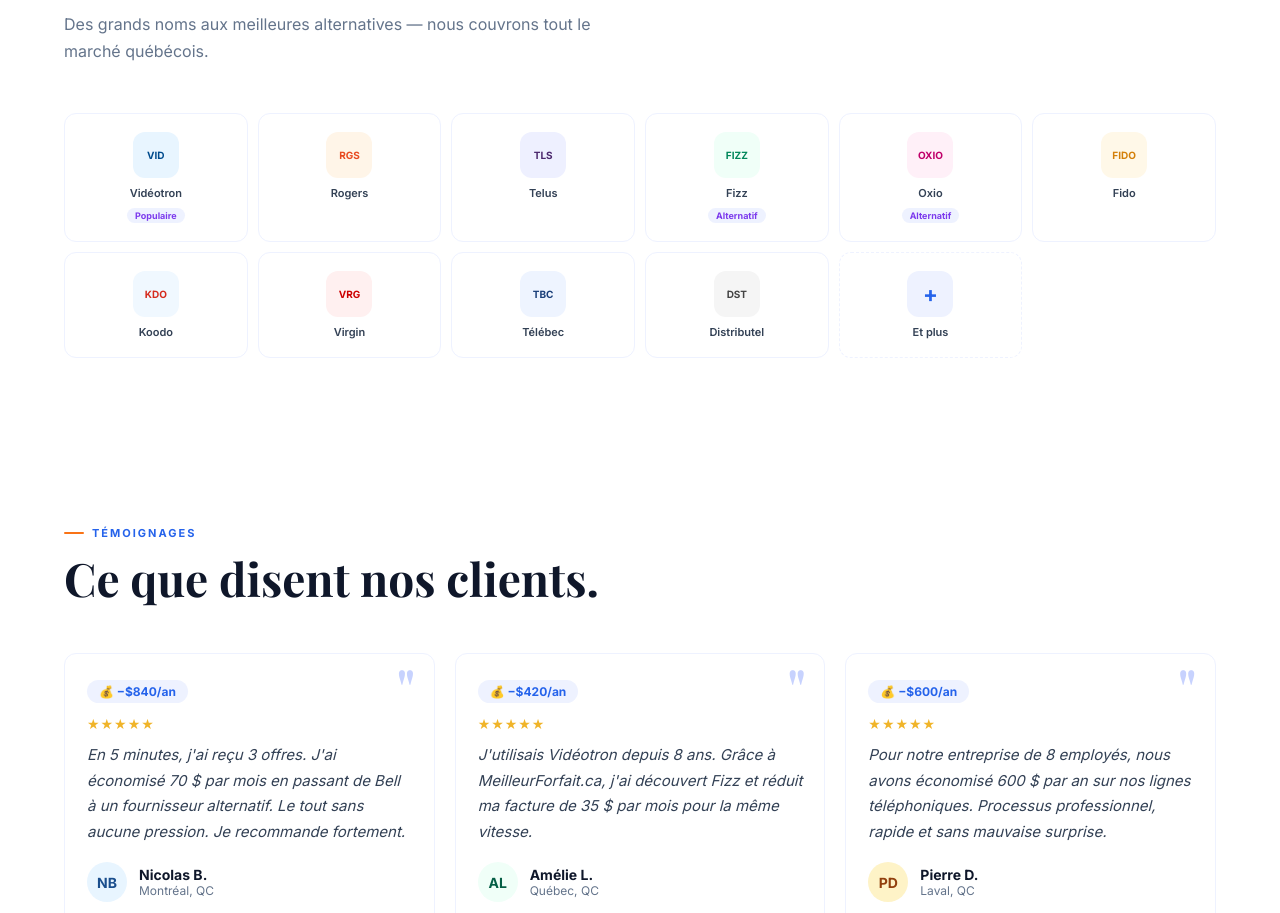
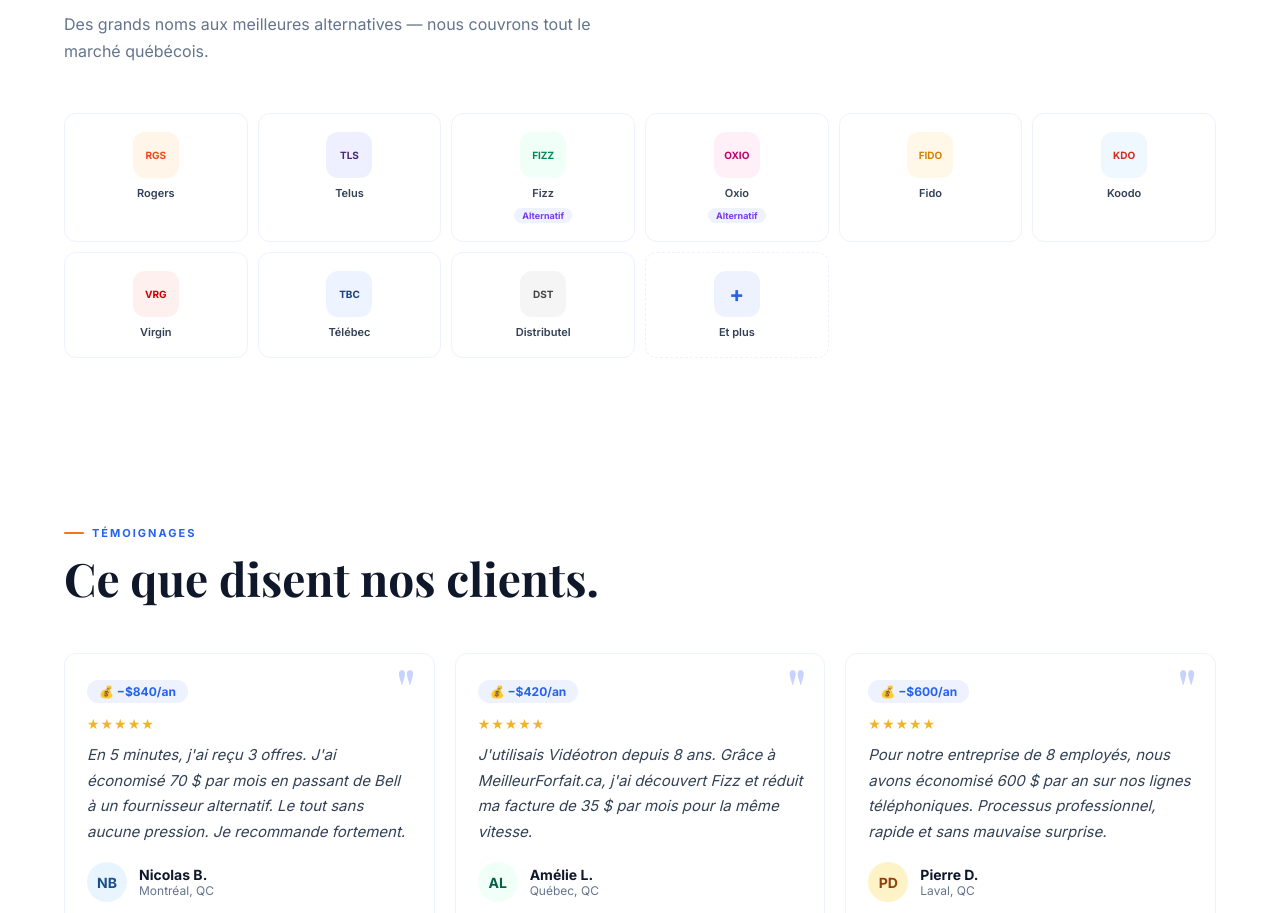
Before and after one commit to danyahd/meilleurforfait1, a plain HTML site: page index.html in a window 1280 px wide. Shown: the part 3393-4306 px from the top of the page. Drawn offline with nearby package versions, Linux system fonts and the light colour scheme.

Commit message:
Update index.html

```diff
--- a/index.html
+++ b/index.html
@@ -610,7 +610,6 @@
       <h2 class="section-title reveal d1" data-fr="20+ fournisseurs. Une demande." data-en="20+ providers. One request.">20+ fournisseurs. Une demande.</h2>
       <p class="section-sub reveal d2"   data-fr="Des grands noms aux meilleures alternatives — nous couvrons tout le marché québécois." data-en="From big names to the best alternatives — we cover the entire Quebec market.">Des grands noms aux meilleures alternatives — nous couvrons tout le marché québécois.</p>
       <div class="providers-grid">
-        <div class="prov-card reveal">   <div class="prov-logo" style="background:#E8F5FF;color:#004B8D;">VID</div> <span class="prov-name">Vidéotron</span><span class="prov-tag" data-fr="Populaire" data-en="Popular">Populaire</span></div>
         <div class="prov-card reveal d2"><div class="prov-logo" style="background:#FFF5E8;color:#E8491F;">RGS</div> <span class="prov-name">Rogers</span></div>
         <div class="prov-card reveal d3"><div class="prov-logo" style="background:#EEF0FF;color:#4B286D;">TLS</div> <span class="prov-name">Telus</span></div>
         <div class="prov-card reveal">   <div class="prov-logo" style="background:#F0FFF8;color:#00875A;">FIZZ</div><span class="prov-name">Fizz</span><span class="prov-tag" data-fr="Alternatif" data-en="Alt.">Alternatif</span></div>
```
